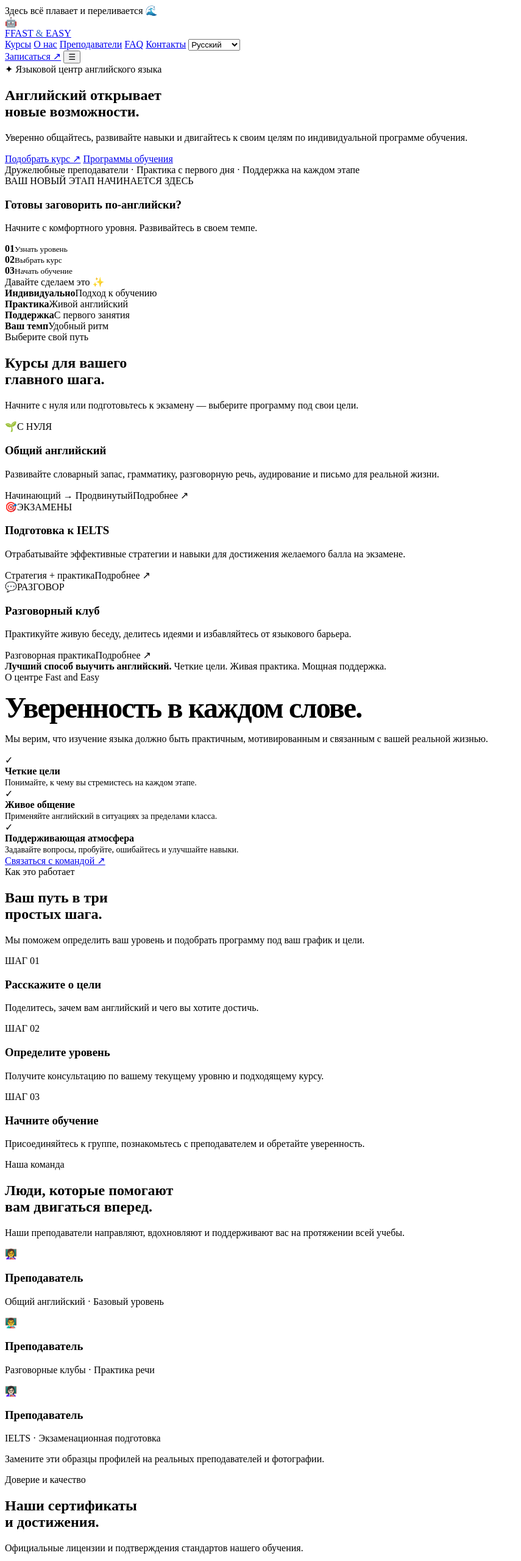
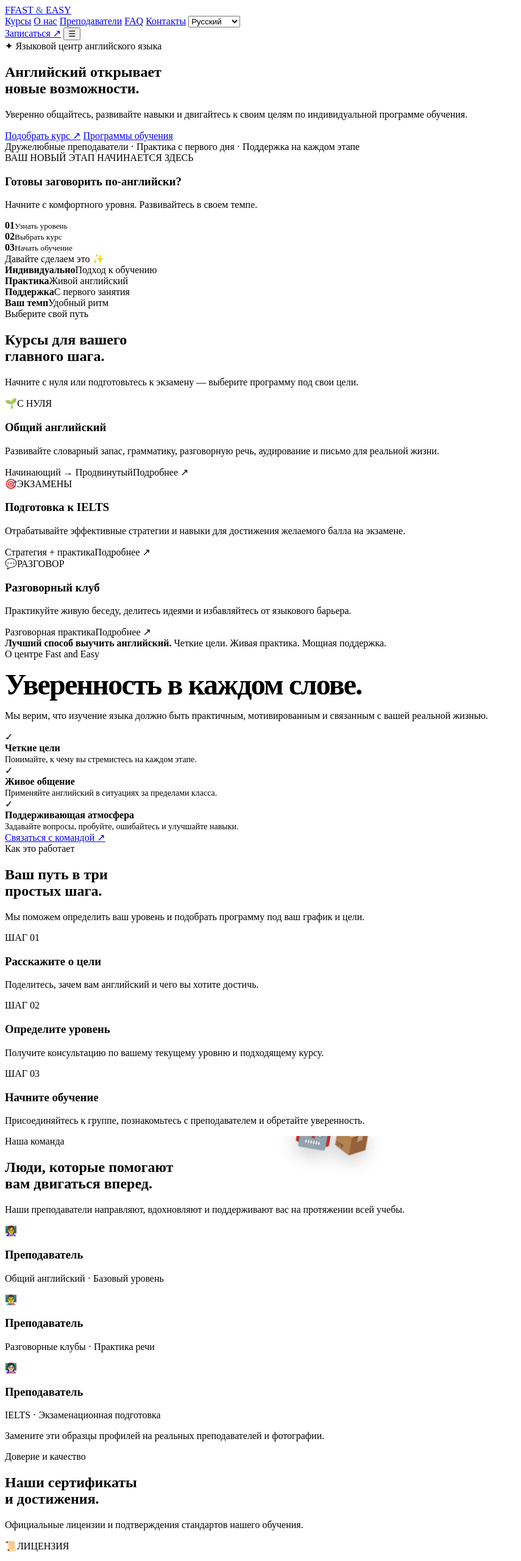
Before and after one commit to ooaoooa4562-beep/FnE, a website: page index.html in a window 1280 px wide. Shown: the top 2560 px of the page at 61% size, without its empty margins (0-855 px from the left). Drawn offline with Linux system fonts and the light colour scheme.

Commit message:
Update index.html

```diff
--- a/index.html
+++ b/index.html
@@ -7,12 +7,6 @@
 <link rel="stylesheet" href="style.css">
 </head>
 <body>
-
-<!-- ИНТЕРАКТИВНЫЙ РОБОТ-ПОМОЩНИК -->
-<div id="fne-bot">
-  <div class="bot-dialog" id="botText">Привет! Я собираю сайт для тебя ✨</div>
-  <div class="bot-avatar">🤖</div>
-</div>
 
 <header>
   <div class="container nav">
@@ -143,8 +137,9 @@
  </div>
 </section>
 
-<!-- Блок с преподавателями -->
-<section id="teachers" class="reveal-block" style="background:#fff">
+<!-- Блок с преподавателями и роботом-доставщиком -->
+<section id="teachers" class="reveal-block delivery-section" style="background:#fff">
+  <div class="delivery-robot" id="robotDelivery">🤖📦</div>
   <div class="container">
     <div class="section-head">
       <div>
@@ -162,7 +157,7 @@
   </div>
 </section>
 
-<!-- Блок с сертификатами -->
+<!-- Блок с сертификатами, которые робот сбрасывает вниз -->
 <section class="reveal-block">
   <div class="container">
     <div class="section-head">
@@ -173,9 +168,9 @@
       <p>Официальные лицензии и подтверждения стандартов нашего обучения.</p>
     </div>
     <div class="cards">
-   <article class="course"><div class="course-top"><span class="course-icon">📜</span><span class="tag">ЛИЦЕНЗИЯ</span></div><h3>Лицензия МинОбра</h3><p>Официальное разрешение на осуществление образовательной деятельности.</p></article>
-   <article class="course"><div class="course-top"><span class="course-icon">🏆</span><span class="tag">СТАНДАРТ</span></div><h3>Международный стандарт</h3><p>Методика обучения соответствует мировым стандартам качества.</p></article>
-   <article class="course"><div class="course-top"><span class="course-icon">⭐</span><span class="tag">РЕЙТИНГ</span></div><h3>Лучший центр года</h3><p>Высокие оценки от студентов и независимых платформ.</p></article>
+      <article class="course drop-cert" id="cert1"><div class="course-top"><span class="course-icon">📜</span><span class="tag">ЛИЦЕНЗИЯ</span></div><h3>Лицензия МинОбра</h3><p>Официальное разрешение на осуществление образовательной деятельности.</p></article>
+      <article class="course drop-cert" id="cert2"><div class="course-top"><span class="course-icon">🏆</span><span class="tag">СТАНДАРТ</span></div><h3>Международный стандарт</h3><p>Методика обучения соответствует мировым стандартам качества.</p></article>
+      <article class="course drop-cert" id="cert3"><div class="course-top"><span class="course-icon">⭐</span><span class="tag">РЕЙТИНГ</span></div><h3>Лучший центр года</h3><p>Высокие оценки от студентов и независимых платформ.</p></article>
     </div>
   </div>
 </section>
@@ -302,7 +297,6 @@
 <script>
 document.getElementById('year').textContent = new Date().getFullYear();
 
-// Словарь переводов
 const translations = {
   ru: {
     "nav.courses": "Курсы", "nav.about": "О нас", "nav.teachers": "Преподаватели", "nav.faq": "FAQ", "nav.contact": "Контакты", "nav.cta": "Записаться ↗",
@@ -425,41 +419,59 @@ const savedLang = localStorage.getItem('preferredLang') || 'ru';
 document.getElementById('langSelect').value = savedLang;
 setLanguage(savedLang);
 
-// Интерактивный робот и анимация блоков при скролле
+// Анимации блоков при скролле и робот-доставщик сертификатов
 document.addEventListener("DOMContentLoaded", function() {
-    const bot = document.getElementById('fne-bot');
-    const botText = document.getElementById('botText');
-
-    // Показываем робота через 1.5 секунды после загрузки
-    setTimeout(() => {
-        bot.classList.add('show');
-    }, 1500);
-
-    const botMessages = [
-        "Привет! Я робот-помощник FnE 🤖",
-        "Смотри, я оживляю этот блок для тебя! ✨",
-        "Здесь всё плавает и переливается 🌊",
-        "Заполни форму ниже, я отправлю её в Telegram! 🚀"
+    const robot = document.getElementById('robotDelivery');
+    const certs = [
+        document.getElementById('cert1'),
+        document.getElementById('cert2'),
+        document.getElementById('cert3')
     ];
-    let msgIndex = 0;
 
     const observerOptions = { root: null, rootMargin: '0px', threshold: 0.15 };
+
+    // Общий наблюдатель для анимации всех блоков
     const observer = new IntersectionObserver((entries, observer) => {
         entries.forEach(entry => {
             if (entry.isIntersecting) {
                 entry.target.classList.add('active');
-
-                // Робот «комментирует» появление блока
-                msgIndex = (msgIndex + 1) % botMessages.length;
-                botText.textContent = botMessages[msgIndex];
             }
         });
     }, observerOptions);
 
     document.querySelectorAll('.reveal-block').forEach(el => observer.observe(el));
+
+    // Наблюдатель для робота-доставщика на блоке учителей
+    const deliveryObserver = new IntersectionObserver((entries, observer) => {
+        entries.forEach(entry => {
+            if (entry.isIntersecting) {
+                // 1. Робот выезжает на экран
+                robot.classList.add('active');
+
+                // 2. Робот "сбрасывает" сертификаты вниз с задержкой
+                setTimeout(() => {
+                    certs.forEach((cert, index) => {
+                        setTimeout(() => {
+                            cert.classList.add('dropped');
+                            setTimeout(() => {
+                                cert.classList.add('impact');
+                            }, 400);
+                        }, index * 300);
+                    });
+                }, 600);
+
+                observer.unobserve(entry.target);
+            }
+        });
+    }, { root: null, rootMargin: '0px', threshold: 0.3 });
+
+    const teachersSection = document.getElementById('teachers');
+    if (teachersSection) {
+        deliveryObserver.observe(teachersSection);
+    }
 });
 
-// Отправка формы
+// Отправка формы на сервер
 document.getElementById('registerForm').addEventListener('submit', async function(e) {
     e.preventDefault();
     const formData = {
@@ -482,7 +494,7 @@ document.getElementById('registerForm').addEventListener('submit', async functio
         msgDiv.style.display = 'block';
         if (data.success) {
             msgDiv.style.color = '#1b8650';
-            msgDiv.textContent = 'Робот успешно отправил заявку в Telegram! 🎉';
+            msgDiv.textContent = 'Заявка успешно отправлена в Telegram! 🎉';
             this.reset();
         } else {
             msgDiv.style.color = '#d93838';
```
Lines whose indentation alone changed are shown as unchanged.
